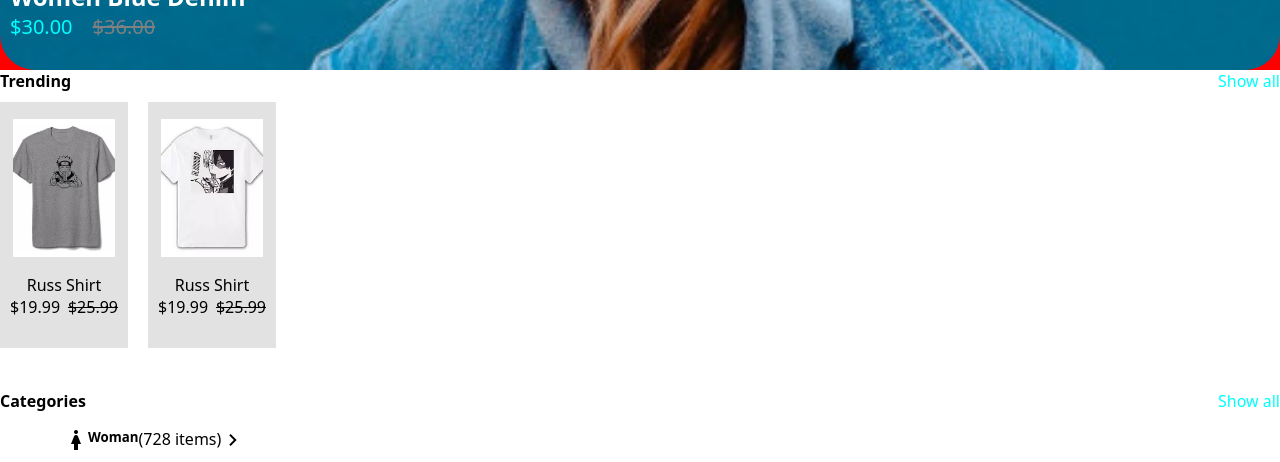
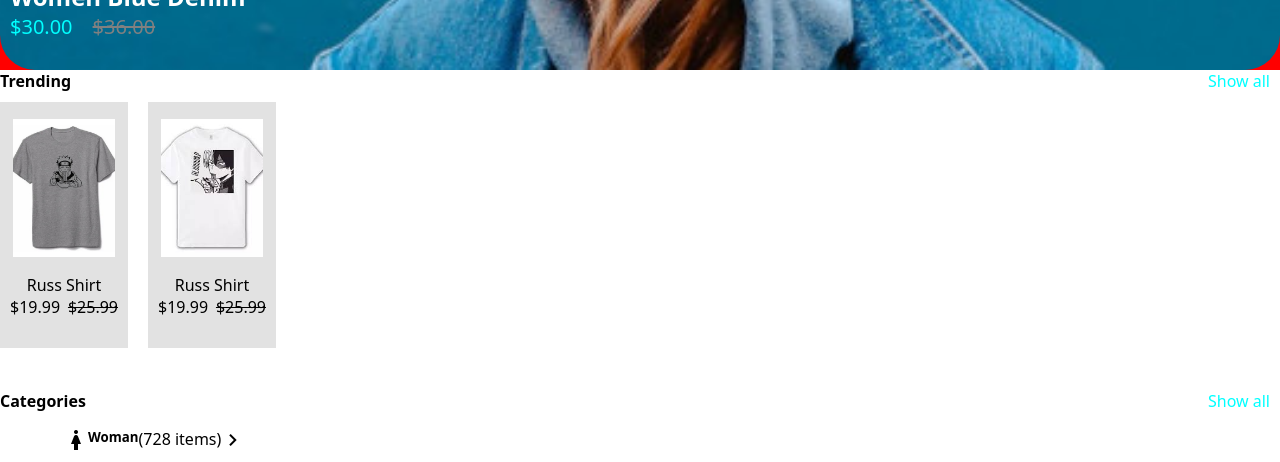
Before and after one commit to cabritapiupiu/004---TP4---Creaci-n-de-Layout-De-Aplicaci-n, a plain HTML site: page index.html in a window 1280 px wide. Shown: the part 250-712 px from the top of the page. Drawn offline with nearby package versions, Linux system fonts and the light colour scheme.

Commit message:
#FEAT-1 en este Commit hubo mejoras en el home

```diff
--- a/css/styles.css
+++ b/css/styles.css
@@ -138,10 +138,13 @@ main {
         /* top: 10px; */
 
         .tendencias {
+            position: relative;
             display: flex;
             justify-content: space-between;
 
             p {
+                position: absolute;
+                right: 10px;
                 color: aqua;
             }
         }
@@ -225,6 +228,8 @@ footer {
         justify-content: space-between;
 
         & p {
+            position: absolute;
+            right: 10px;
             color: aqua;
         }
     }
--- a/index.html
+++ b/index.html
@@ -9,7 +9,7 @@
     <link rel="stylesheet"
         href="https://fonts.googleapis.com/css2?family=Material+Symbols+Outlined:opsz,wght,FILL,GRAD@20..48,100..700,0..1,-50..200" />
     <link rel="stylesheet" href="./css/material-icons.css">
-    <title>Document</title>
+    <title>Home</title>
 </head>
 
 <body>
```
